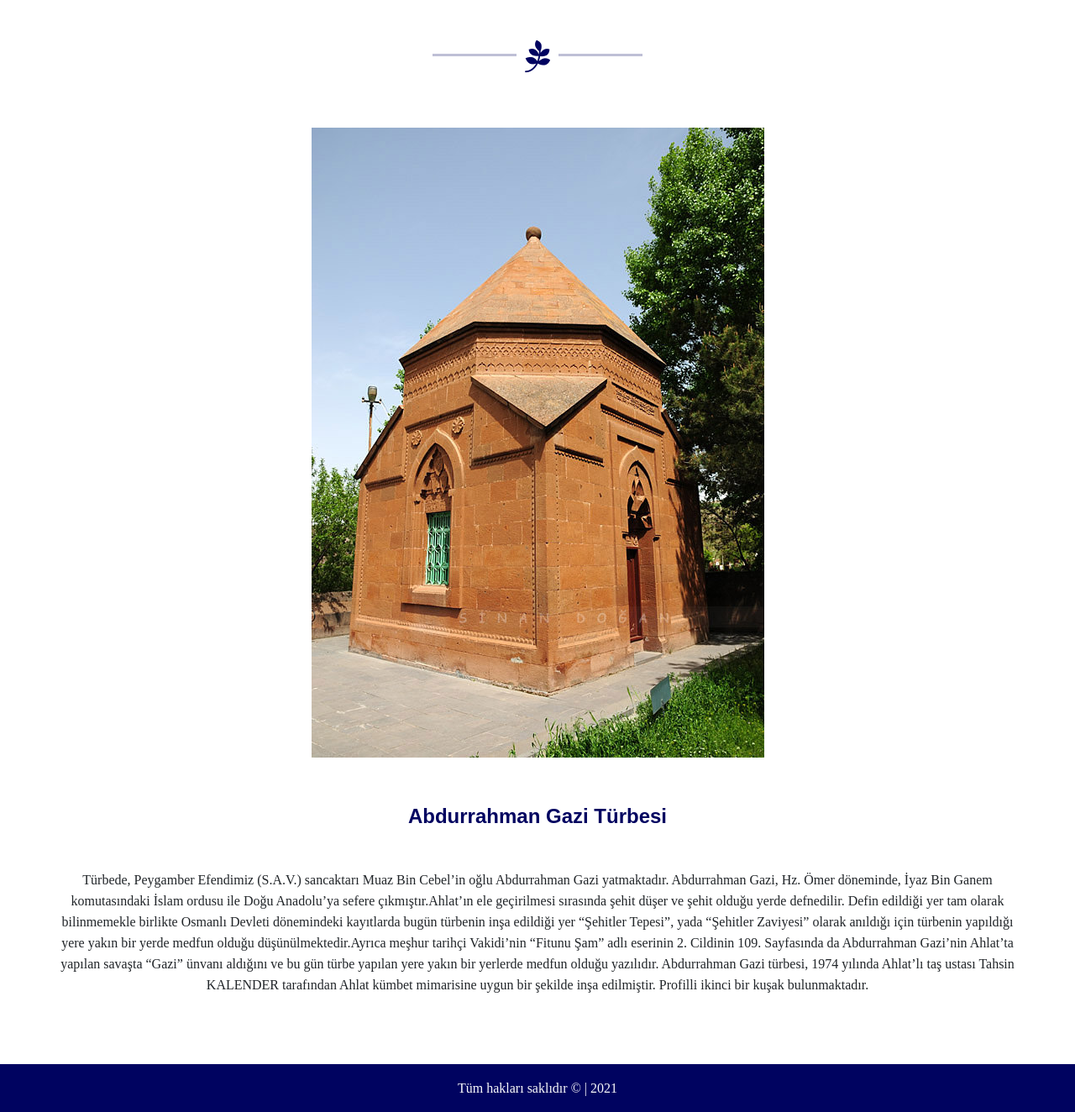
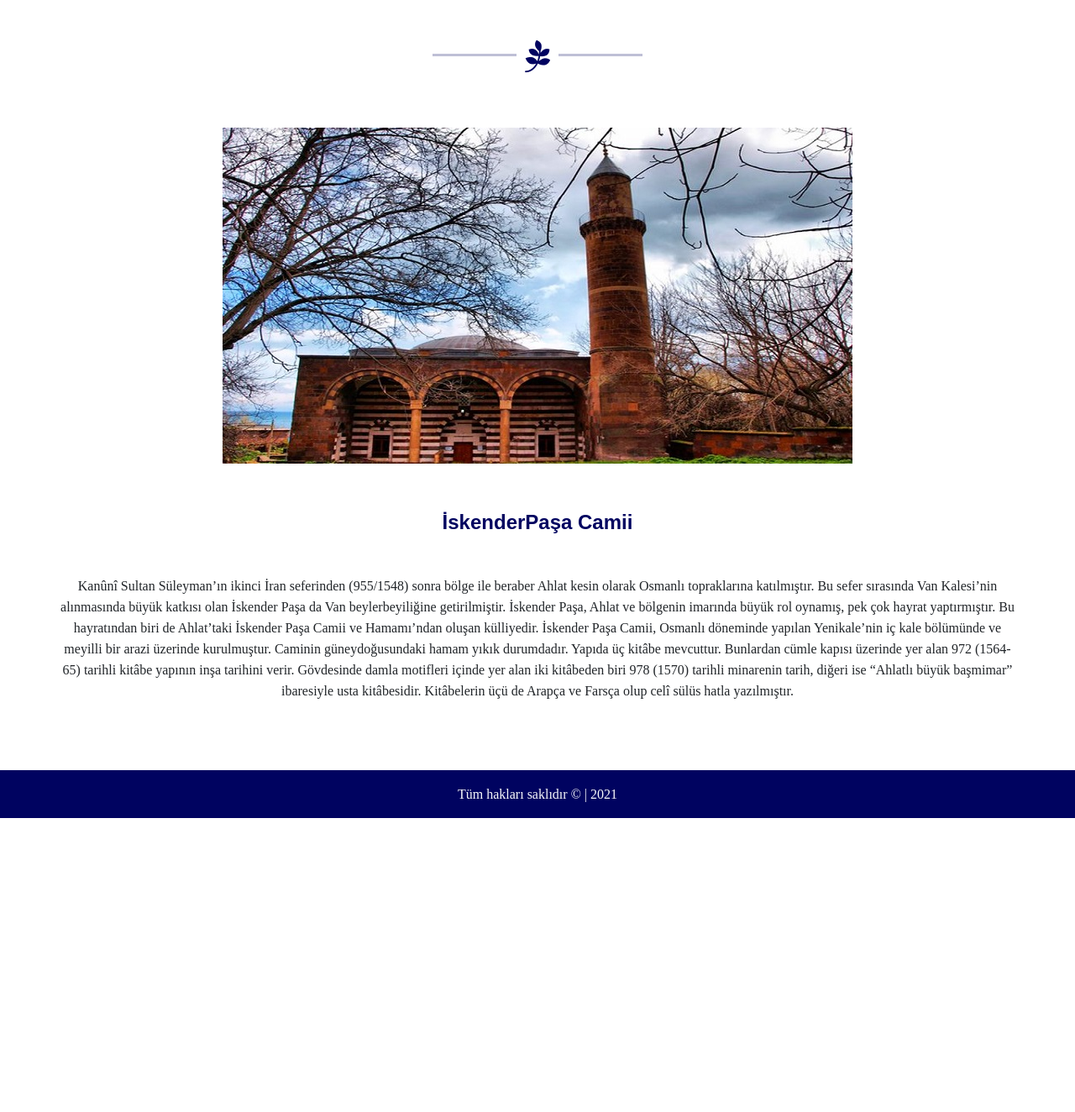
Before and after one commit to muratkucuk91/webprogramproje, a PHP site: page /memleket4.html in a window 1280 px wide. Shown: the part 57-1381 px from the top of the page at 84% size. After the commit the page ends 1031 px from the top, so only its background shows below. Run offline with PHP 8.4, Linux system fonts and the light colour scheme; some libraries are stand-ins or nearby versions.

Commit message:
Memleketlerim sayfaları düzenlendi. Sayfalardaki hatalar,eksiklikler giderildi. Ve site yayınlaması için hazırlıklar yapıldı.

```diff
--- a/iletisim.php
+++ b/iletisim.php
@@ -56,7 +56,7 @@
 
   </div>
 </section>
-<form action="iletisim.html" class="col-md-6 m-auto" method="post"  name="form-user"  onsubmit="return USERFORM()">
+<form action="iletisim.php" class="col-md-6 m-auto" method="post"  name="form-user"  onsubmit="return USERFORM()">
   <div class="m-3  ">
       <label for="name" class="form-label">Ad</label>
       <input type="text" name="isim" class="form-control" id="name" >
@@ -241,7 +241,6 @@
     </script>
 
 
-    <script>
 
 
 <script>
--- a/logout.php
+++ b/logout.php
@@ -2,6 +2,6 @@
    session_start();
 
    if(session_destroy()) {
-      header("Location: login.php");
+      header("Location: index.html");
    }
 ?>
--- a/memleket2.html
+++ b/memleket2.html
@@ -58,7 +58,7 @@
                   <h4 class="mb-5 mt-5 font-weight-bold">Nemrut Dağı</h4>
 
     <p>
-
+      Nemrut Dağı ya da Nemrut Stratovolkanı, Bitlis ilinin Tatvan ilçesinde, Doğu Anadolu Bölgesi'nde yer alan yüksek dağlardan biridir. Van Gölü'nün batısına düşer. Nemrut, uyuyan aktif bir yanardağdır ve 1441 yılında son kez lav çıkışı olmuştur. Tepesindeki kraterde Nemrut Gölü yer alır.Göllerden en büyüğü olan Nemrut Gölü, bir hilal şeklinde ve 15km²’lik bir yüzölçümüne sahiptir. Gölün deniz seviyesinden yüksekliği 2247 metre, Van Gölü’nden ise 600 metre yüksekliktedir. Kaldera’nın batı kesiminde, tabanda Nemrut Gölü bulunur. Bir hilal şeklinde ve yaklaşık 15km'lik bir yüz ölçümüne sahip Nemrut Gölü’nün yüzeyi, deniz seviyesinden 2247 metre, Van Gölü’nden ise 600 metre yüksekliktedir. Volkanik malzeme; cüruf, sünger taşı ve obsidyenden oluşmaktadır. Yöredeki kayaçlar incelendiğinde bazalt, andezit ve trakitlerden oluşan ve akışkan türleri ile kül, tüf, pomza ve ignimbirit gibi volkanik yağış ile oluşan kayaçlardan meydana geldiği görülür. Nemrut Dağı kaplıcası, Nemrut Dağı’nın kraterindedir. Tesisi bulunmayan kaplıcanın 60 derece sıcaklıkta olan suyu romatizma ve deri hastalıklarına şifa olduğu inancıyla ziyaret edilmektedir.
 
     </p>
     <br>
--- a/memleket3.html
+++ b/memleket3.html
@@ -54,12 +54,12 @@
     <hr class="ayrac"><i class="fab fa-pagelines ibeyaz"></i>
 
                 <span class=" d-lg-block d-md-block">
-                  <img class="img-fluid img-profile  mx-auto  mb-2" src="img/selcuklumezartasi.jpg" alt="..." /></span>
+                  <img class="img-fluid img-profile  mx-auto  mb-2" src="img/selcuklu.jpg" alt="..." /></span>
                   <h4 class="mb-5 mt-5 font-weight-bold">Selçuklu Mezarlığı</h4>
 
     <p>
 
-
+      UNESCO Dünya Mirası Geçici Listesi'nde yer alan dünyanın en büyük Türk İslam Mezarlığı olma özelliğini taşıyan Ahlat Selçuklu Meydan Mezarlığı, ziyaretçilerini tarihte yolculuğa çıkarıyor. Bitlis'in Ahlat ilçesinde yer alan, 210 dönüm alana sahip tarihi mezarlıktaki 8 bin 200 anıtsal mezar taşı, gece de güzel görüntüler oluşturuyor.
     </p>
     <br>
 
--- a/memleket4.html
+++ b/memleket4.html
@@ -54,12 +54,13 @@
     <hr class="ayrac"><i class="fab fa-pagelines ibeyaz"></i>
 
                 <span class=" d-lg-block d-md-block">
-                  <img class="img-fluid img-profile  mx-auto  mb-2" src="img/abdurrahmangazi.jpg" alt="..." /></span>
-                  <h4 class="mb-5 mt-5 font-weight-bold">Abdurrahman Gazi Türbesi</h4>
+                  <img class="img-fluid img-profile  mx-auto  mb-2" src="img/iskenderpasacami.jpg" alt="..." /></span>
+                  <h4 class="mb-5 mt-5 font-weight-bold">İskenderPaşa Camii</h4>
 
     <p>
-    Türbede, Peygamber Efendimiz (S.A.V.) sancaktarı Muaz Bin Cebel’in oğlu Abdurrahman Gazi yatmaktadır. Abdurrahman Gazi, Hz. Ömer döneminde, İyaz Bin Ganem komutasındaki İslam ordusu ile Doğu Anadolu’ya sefere çıkmıştır.Ahlat’ın ele geçirilmesi sırasında şehit düşer ve şehit olduğu yerde defnedilir. Defin edildiği yer tam olarak bilinmemekle birlikte Osmanlı Devleti dönemindeki kayıtlarda bugün türbenin inşa edildiği yer “Şehitler Tepesi”, yada “Şehitler Zaviyesi” olarak anıldığı için türbenin yapıldığı yere yakın bir yerde medfun olduğu düşünülmektedir.Ayrıca meşhur tarihçi Vakidi’nin “Fitunu Şam” adlı eserinin 2. Cildinin 109. Sayfasında da Abdurrahman Gazi’nin Ahlat’ta yapılan savaşta “Gazi” ünvanı aldığını ve bu gün türbe yapılan yere yakın bir yerlerde medfun olduğu yazılıdır. Abdurrahman Gazi türbesi, 1974 yılında Ahlat’lı taş ustası Tahsin KALENDER tarafından Ahlat kümbet mimarisine uygun bir şekilde inşa edilmiştir. Profilli ikinci bir kuşak bulunmaktadır.
+      Kanûnî Sultan Süleyman’ın ikinci İran seferinden (955/1548) sonra bölge ile beraber Ahlat kesin olarak Osmanlı topraklarına katılmıştır. Bu sefer sırasında Van Kalesi’nin alınmasında büyük katkısı olan İskender Paşa da Van beylerbeyiliğine getirilmiştir. İskender Paşa, Ahlat ve bölgenin imarında büyük rol oynamış, pek çok hayrat yaptırmıştır. Bu hayratından biri de Ahlat’taki İskender Paşa Camii ve Hamamı’ndan oluşan külliyedir.
 
+      İskender Paşa Camii, Osmanlı döneminde yapılan Yenikale’nin iç kale bölümünde ve meyilli bir arazi üzerinde kurulmuştur. Caminin güneydoğusundaki hamam yıkık durumdadır. Yapıda üç kitâbe mevcuttur. Bunlardan cümle kapısı üzerinde yer alan 972 (1564-65) tarihli kitâbe yapının inşa tarihini verir. Gövdesinde damla motifleri içinde yer alan iki kitâbeden biri 978 (1570) tarihli minarenin tarih, diğeri ise “Ahlatlı büyük başmimar” ibaresiyle usta kitâbesidir. Kitâbelerin üçü de Arapça ve Farsça olup celî sülüs hatla yazılmıştır.
     </p>
     <br>
 
```
Also changed, not shown: index.html (+4 -4 lines), memleketim.html (+4 -4 lines), ozgecmis.html (+4 -3 lines), img/selcuklu.jpg (added).
